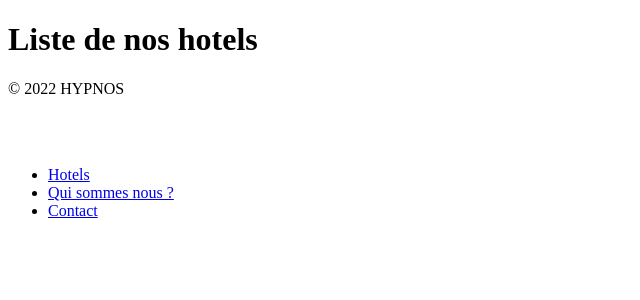
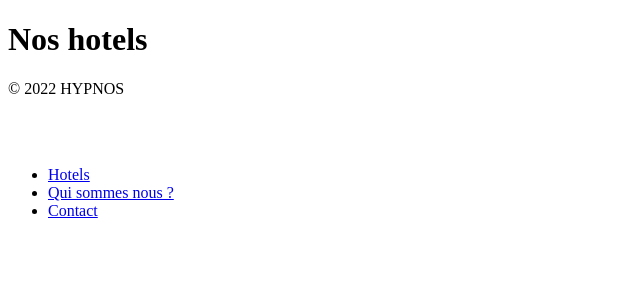
Before and after one commit to Nonoland/Studi_ECF, a Symfony app: template templates/hotel/index.html.twig in a window 1280 px wide. Shown: the part 184-484 px from the top of the page, without its empty margins (0-640 px from the left). Run offline with Twig, Linux system fonts and the light colour scheme; the template is opened without the code that fills it, so the values that code supplies are empty; some libraries are stand-ins or nearby versions.

Commit message:
fix(Template)

```diff
--- a/templates/base.html.twig
+++ b/templates/base.html.twig
@@ -22,24 +22,24 @@
                 <div class="collapse navbar-collapse justify-content-center bg-light" id="navbarHypnos">
                     <ul class="navbar-nav">
                         <li class="nav-item">
-                            <a href="/hotels" class="nav-link">Hotels</a>
+                            <a href="{{ path('app_hotels') }}" class="nav-link">Hotels</a>
                         </li>
                         <li class="nav-item">
-                            <a href="/qui-sommes-nous" class="nav-link">Qui sommes nous ?</a>
+                            <a href="{{ path('app_about_us') }}" class="nav-link">Qui sommes nous ?</a>
                         </li>
                         <li class="nav-item">
-                            <a href="/contact" class="nav-link">Contact</a>
+                            <a href="{{ path('app_contact') }}" class="nav-link">Contact</a>
                         </li>
                         {% if app.user %}
                             <li class="nav-item d-lg-none d-xl-none d-xxl-none">
-                                <a href="/mon-compte" class="nav-link"><i class="bi bi-person"></i>Mon compte</a>
+                                <a href="{{ path('app_my_account') }}" class="nav-link"><i class="bi bi-person"></i>Mon compte</a>
                             </li>
                         {% else %}
                             <li class="nav-item d-lg-none d-xl-none d-xxl-none">
-                                <a href="/connexion" class="nav-link">Connexion</a>
+                                <a href="{{ path('app_login') }}" class="nav-link">Connexion</a>
                             </li>
                             <li class="nav-item d-lg-none d-xl-none d-xxl-none">
-                                <a href="/inscription" class="nav-link">Inscription</a>
+                                <a href="{{ path('app_register') }}" class="nav-link">Inscription</a>
                             </li>
                         {% endif %}
                     </ul>
@@ -48,14 +48,14 @@
                     <ul class="navbar-nav">
                         {% if app.user %}
                             <li class="nav-item">
-                                <a href="/mon-compte" class="nav-link"><i class="bi bi-person"></i>Mon compte</a>
+                                <a href="{{ path('app_my_account') }}" class="nav-link"><i class="bi bi-person"></i>Mon compte</a>
                             </li>
                         {% else %}
                             <li class="nav-item">
-                                <a href="/connexion" class="btn btn-secondary">Connexion</a>
+                                <a href="{{ path('app_login') }}" class="btn btn-secondary">Connexion</a>
                             </li>
                             <li class="nav-item">
-                                <a href="/inscription" class="nav-link">Inscription</a>
+                                <a href="{{ path('app_register') }}" class="nav-link">Inscription</a>
                             </li>
                         {% endif %}
                     </ul>
@@ -77,9 +77,9 @@
                 </a>
 
                 <ul class="nav col-md-4 justify-content-end">
-                    <li class="nav-item"><a href="#" class="nav-link px-2 text-muted">Hotels</a></li>
-                    <li class="nav-item"><a href="#" class="nav-link px-2 text-muted">Qui sommes nous ?</a></li>
-                    <li class="nav-item"><a href="#" class="nav-link px-2 text-muted">Contact</a></li>
+                    <li class="nav-item"><a href="{{ path('app_hotels') }}" class="nav-link px-2 text-muted">Hotels</a></li>
+                    <li class="nav-item"><a href="{{ path('app_about_us') }}" class="nav-link px-2 text-muted">Qui sommes nous ?</a></li>
+                    <li class="nav-item"><a href="{{ path('app_contact') }}" class="nav-link px-2 text-muted">Contact</a></li>
                 </ul>
             </footer>
         </div>
--- a/templates/home/index.html.twig
+++ b/templates/home/index.html.twig
@@ -32,10 +32,13 @@
                         <p class="card-text">{{ hotel.description | striptags | u.truncate(150, "...") | raw }}</p>
                     </div>
                     <div class="card-footer">
-                        <a href="{{ path('app_hotel', {slug: hotel.slug}) }}" class="btn btn-secondary">Voir les suites</a>
+                        <a href="{{ path('app_hotel', {slug: hotel.slug}) }}" class="btn btn-primary">Voir les suites</a>
                     </div>
                 </div>
             {% endfor %}
         </div>
+        <div class="text-center mt-3">
+            <a href="{{ path('app_hotels') }}" class="btn btn-secondary text-center">Voir tous les hotels</a>
+        </div>
     </div>
 {% endblock %}
--- a/templates/hotel/index.html.twig
+++ b/templates/hotel/index.html.twig
@@ -6,16 +6,22 @@
 
 
 {% block body %}
-    <h1>Liste de nos hotels</h1>
+    <div class="container">
+        <h1 class="text-center">Nos hotels</h1>
+        <div class="card-group">
             {% for hotel in hotels %}
                 <div class="card mt-3">
                     <div class="card-body">
                         <h5 class="card-title">{{ hotel.name }}</h5>
                         <p class="card-text">{{ hotel.description | raw }}</p>
                         <div class="d-grid gap-2 d-md-flex justify-content-md-end">
+                        </div>
+                    </div>
+                    <div class="card-footer">
                         <a href="{{ path('app_hotel', {slug: hotel.slug}) }}" class="btn btn-primary">Voir les suites</a>
                     </div>
                 </div>
+            {% endfor %}
         </div>
-    {% endfor %}
+    </div>
 {% endblock %}
```
Also changed, not shown: templates/user/index.html.twig (+14 -0 lines). Lines whose indentation alone changed are shown as unchanged.
